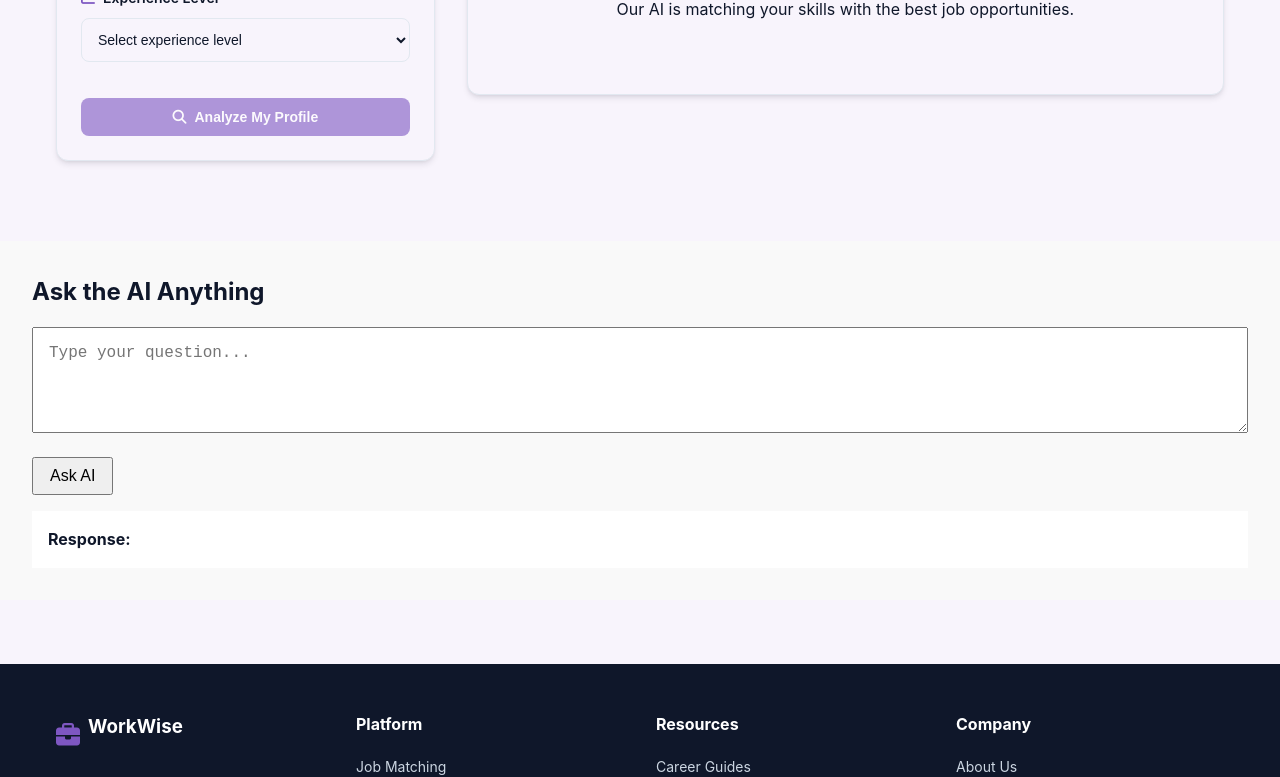
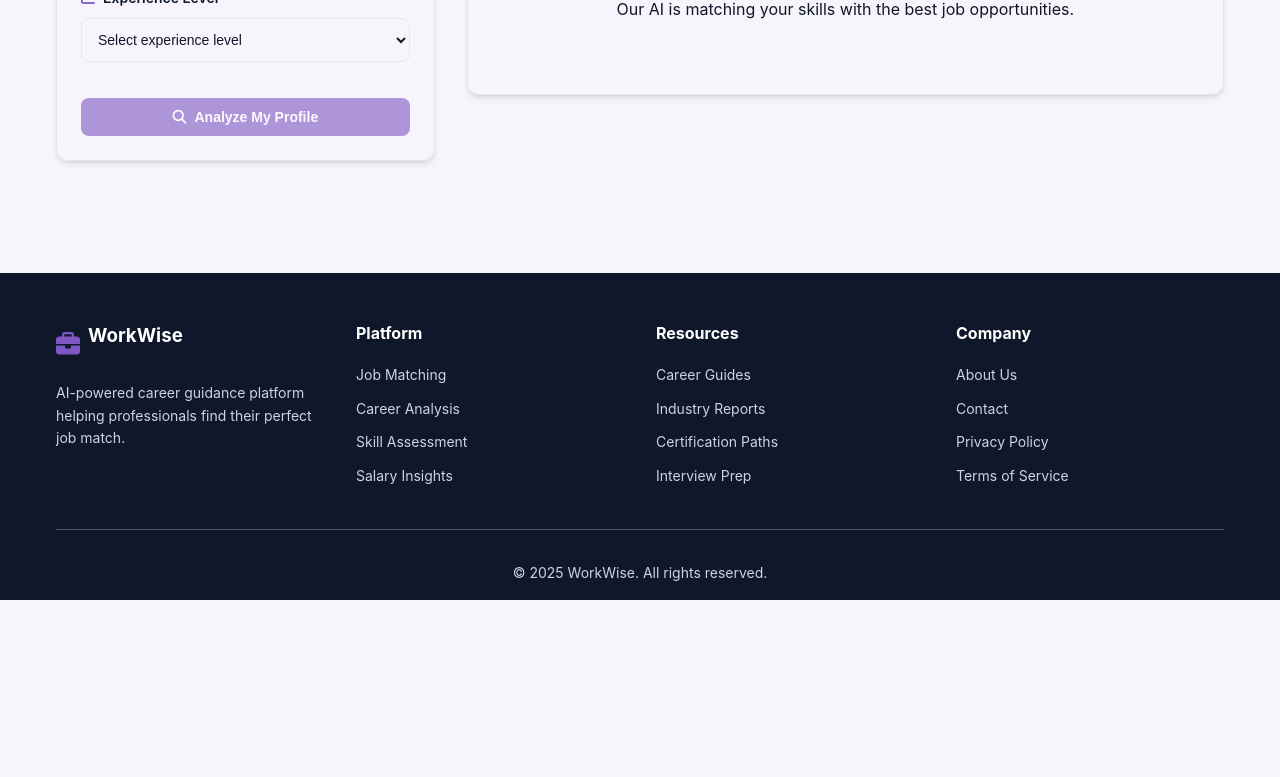
Before and after one commit to YUVASREE-hackathon/Summer-internship, a Next.js app: page / in a window 1280 px wide. Shown: the part 1008-1785 px from the top of the page. After the commit the page ends 1608 px from the top, so only its background shows below. Built offline with nearby package versions, Linux system fonts and the light colour scheme.

Commit message:
Update index.js

```diff
--- a/pages/index.js
+++ b/pages/index.js
@@ -701,29 +701,7 @@ const sendChatMessage = async () => {
           </div>
         </div>
       </main>
-<section style={{ padding: '2rem', marginTop: '2rem', backgroundColor: '#f9f9f9' }}>
-  <h2 style={{ marginBottom: '1rem' }}>Ask the AI Anything</h2>
-  <textarea
-    rows="4"
-    cols="50"
-    value={prompt}
-    placeholder="Type your question..."
-    onChange={(e) => setPrompt(e.target.value)}
-    style={{ width: '100%', padding: '1rem', fontSize: '1rem' }}
-  />
-  <br />
-  <button
-    onClick={handleSubmit}
-    disabled={loading}
-    style={{ marginTop: '1rem', padding: '0.5rem 1rem', fontSize: '1rem' }}
-  >
-    {loading ? 'Thinking...' : 'Ask AI'}
-  </button>
-  <div style={{ marginTop: '1rem', whiteSpace: 'pre-wrap', backgroundColor: '#fff', padding: '1rem' }}>
-    <strong>Response:</strong>
-    <p>{response}</p>
-  </div>
-</section>
+
 
       <footer className="footer" role="contentinfo">
         <div className="container">
```
